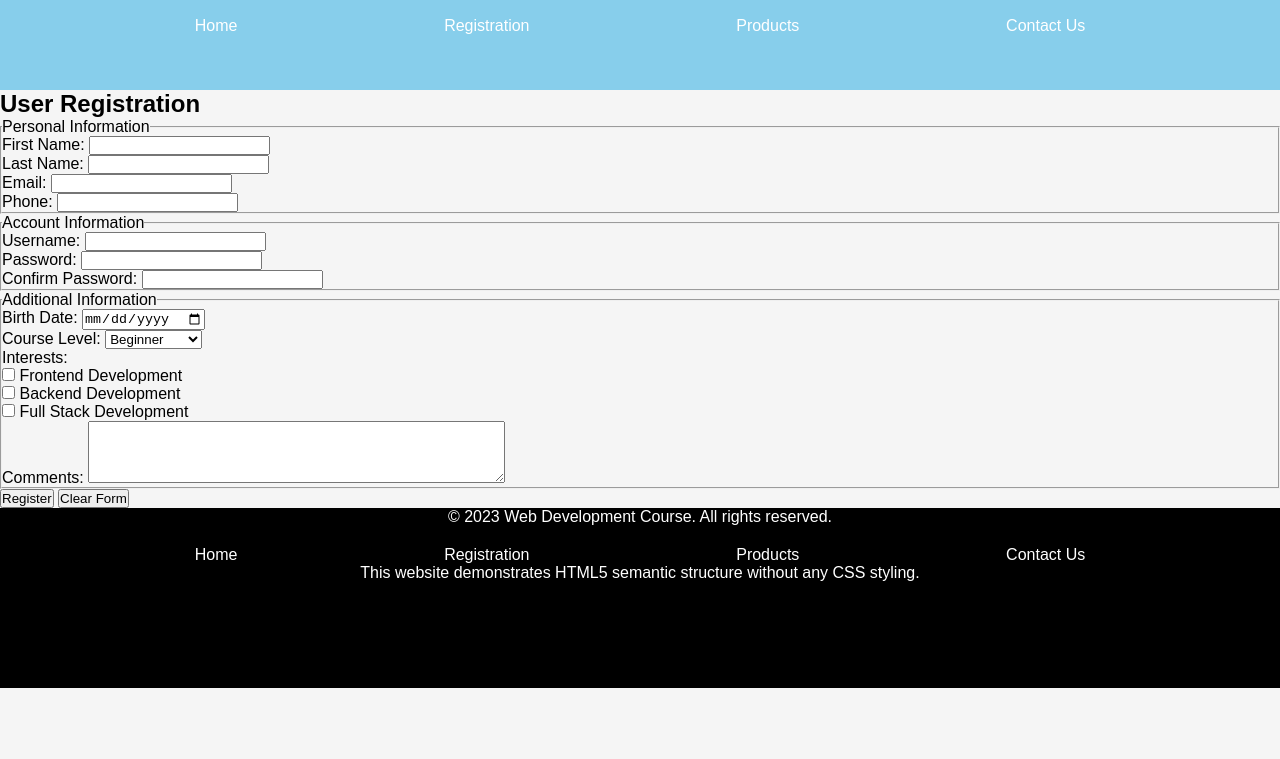
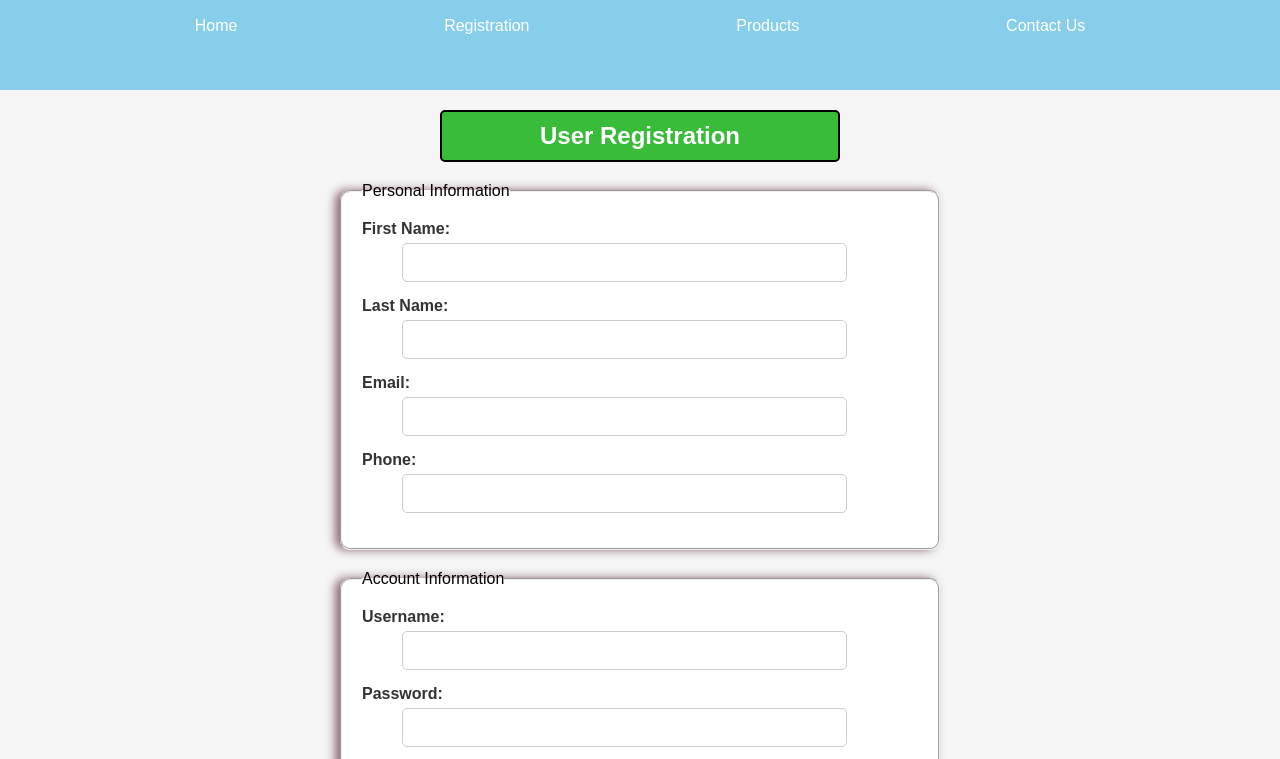
Before and after one commit to sanaullah-creator/IT-513-2nd-assignment, a plain HTML site: page registeration.html in a window 1280 px wide. Shown: the part 40-799 px from the top of the page. Drawn offline with Linux system fonts and the light colour scheme.

Commit message:
Add files via upload

```diff
--- a/style.css
+++ b/style.css
@@ -171,3 +171,166 @@
  #nine {
    padding-bottom: 20px;
  }
+ .hero h2 {
+  text-align: center;
+  border: 2px solid black;
+  margin: 20px auto;
+  padding: 10px;
+  max-width: 400px;
+  border-radius: 5px;
+  background-color: rgb(57, 188, 57);
+  color: white;
+  font-size: 1.5rem;
+}
+
+/* Form container */
+.formset {
+  width: 90%;
+  max-width: 600px;
+  margin: 20px auto;
+  padding: 20px;
+  background: #fff;
+  border-radius: 10px;
+  box-shadow: -5px 0px 10px rgba(118, 69, 85, 0.792);
+}
+
+/* Each field wrapper */
+.formset p {
+  display: flex;
+  flex-direction: column;
+  margin-bottom: 15px;
+}
+
+/* Label styling */
+.formset p label {
+  font-weight: bold;
+  margin-bottom: 5px;
+  color: #333;
+}
+
+/* Input styling */
+.formset p input {
+  width: 80%;
+  padding: 10px;
+  border: 1px solid #ccc;
+  border-radius: 5px;
+}
+
+/* Button container */
+.button {
+  display: flex;
+  justify-content: center;
+  gap: 5px;
+  margin-top: 20px;
+}
+
+/* Button styling */
+.button input {
+  padding: 12px 25px;
+  background-color: green;
+  color: white;
+  font-size: 1rem;
+  border: none;
+  border-radius: 10px;
+  cursor: pointer;
+  transition: 0.3s ease;
+  margin-left: 150px;
+  margin-right: 150px;
+  margin-bottom: 20px;
+
+}
+
+/* Hover effect */
+.button input:hover {
+  background-color: bisque;
+  color: black;
+}
+
+ .contact-container {
+      background: #fff;
+      padding: 40px;
+      border-radius: 15px;
+      box-shadow: 0 8px 20px rgba(0, 0, 0, 0.15);
+      margin: auto;
+
+      width: 70%;
+      margin-top: 20px;
+      margin-bottom: 20px;
+    }
+
+    .contact-container h2 {
+      text-align: center;
+      margin-bottom: 20px;
+      color: #333;
+      font-size: 26px;
+    }
+
+    .contact-container p {
+      text-align: center;
+      margin-bottom: 30px;
+      color: #555;
+      font-size: 15px;
+    }
+
+    .form-group {
+      margin-bottom: 20px;
+    }
+
+    label {
+      display: block;
+      margin-bottom: 8px;
+      color: #444;
+      font-weight: 500;
+    }
+
+    input, textarea {
+      width: 80%;
+      margin-left: 40px;
+      padding: 12px;
+      border: 1px solid #ccc;
+      border-radius: 8px;
+      font-size: 15px;
+      transition: all 0.3s ease;
+    }
+
+    input:focus, textarea:focus {
+      border-color: #007BFF;
+      outline: none;
+      box-shadow: 0 0 6px rgba(0, 123, 255, 0.3);
+    }
+
+    textarea {
+      resize: none;
+      height: 120px;
+    }
+
+    button {
+      width: 40%;
+      margin-left: 150px;
+      padding: 14px;
+      background: #007BFF;
+      border: none;
+      border-radius: 8px;
+      color: #fff;
+      font-size: 16px;
+      font-weight: 600;
+      cursor: pointer;
+      transition: 0.3s;
+    }
+
+    button:hover {
+      background: #0056b3;
+    }
+
+    /* Responsive */
+    @media (max-width: 500px) {
+      .contact-container {
+        padding: 25px;
+      }
+      .contact-container h2 {
+        font-size: 22px;
+      }
+    }
+    .contactus{
+
+    }
```
